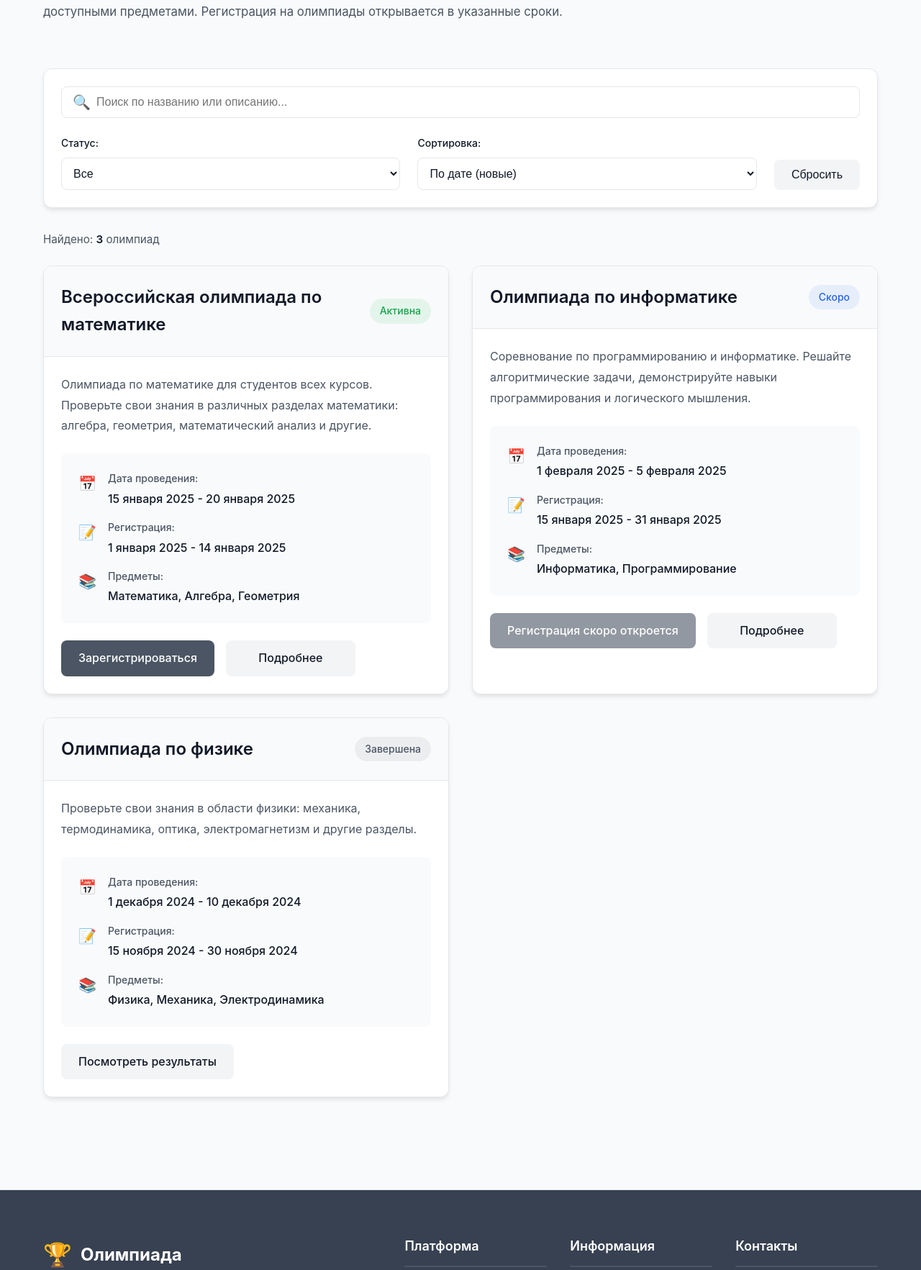
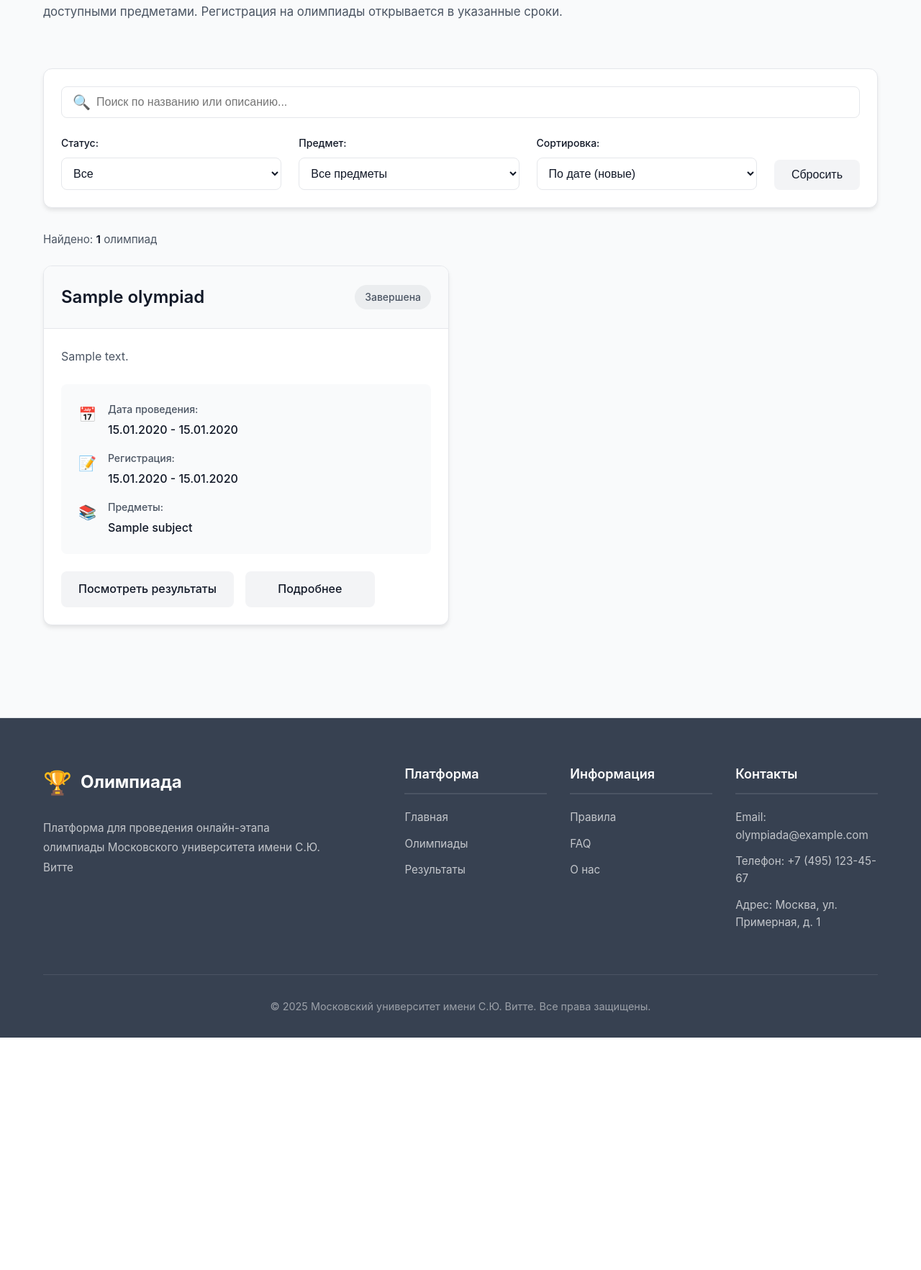
Before and after one commit to olympiada123/olympiada, a Django app: page /olympiads/ in a window 1280 px wide. Shown: the part 267-2032 px from the top of the page at 72% size. After the commit the page ends 1709 px from the top, so only its background shows below. Run offline with Django 5.2, Linux system fonts and the light colour scheme; tables that the repository leaves empty hold one stand-in row (values such as "Sample post").

Commit message:
Created relation for retrieving olympiads from database

```diff
--- a/app/static/js/olympiads.js
+++ b/app/static/js/olympiads.js
@@ -1,6 +1,7 @@
 document.addEventListener('DOMContentLoaded', function() {
     const searchInput = document.getElementById('olympiad-search');
     const statusFilter = document.getElementById('status-filter');
+    const subjectFilter = document.getElementById('subject-filter');
     const sortFilter = document.getElementById('sort-filter');
     const resetBtn = document.getElementById('reset-filters');
     const container = document.getElementById('olympiads-container');
@@ -12,8 +13,16 @@ document.addEventListener('DOMContentLoaded', function() {
     let allCards = Array.from(container.querySelectorAll('.olympiad-card'));
     let filteredCards = [...allCards];
 
-    // Функция для получения статуса карточки
+    /**
+     * Определяет статус олимпиады на основе CSS классов карточки.
+     * @param {HTMLElement} card - Элемент карточки олимпиады.
+     * @returns {string} Статус олимпиады: 'active', 'upcoming', 'finished' или пустая строка.
+     */
     function getCardStatus(card) {
+        const statusAttr = card.getAttribute('data-status');
+        if (statusAttr) {
+            return statusAttr;
+        }
         const statusElement = card.querySelector('.olympiad-status');
         if (!statusElement) return '';
 
@@ -27,17 +36,37 @@ document.addEventListener('DOMContentLoaded', function() {
         return '';
     }
 
-    // Функция для получения текста карточки (название + описание)
+    /**
+     * Извлекает текст из карточки для поиска (название + описание).
+     * @param {HTMLElement} card - Элемент карточки олимпиады.
+     * @returns {string} Объединенный текст в нижнем регистре.
+     */
     function getCardText(card) {
         const title = card.querySelector('.olympiad-title')?.textContent || '';
         const description = card.querySelector('.olympiad-description')?.textContent || '';
         return (title + ' ' + description).toLowerCase();
     }
 
-    // Функция фильтрации
+    /**
+     * Получает список предметов олимпиады из data-атрибута.
+     * @param {HTMLElement} card - Элемент карточки олимпиады.
+     * @returns {Array<string>} Массив названий предметов в нижнем регистре.
+     */
+    function getCardSubjects(card) {
+        const subjectsAttr = card.getAttribute('data-subjects') || '';
+        return subjectsAttr.toLowerCase().split(',').map(function(s) {
+            return s.trim();
+        });
+    }
+
+    /**
+     * Фильтрует карточки олимпиад по поисковому запросу, статусу и предмету.
+     * После фильтрации применяет сортировку и обновляет отображение.
+     */
     function filterCards() {
         const searchTerm = searchInput.value.toLowerCase().trim();
         const statusValue = statusFilter.value;
+        const subjectValue = subjectFilter.value;
 
         filteredCards = allCards.filter(function(card) {
             // Фильтр по поиску
@@ -53,6 +82,14 @@ document.addEventListener('DOMContentLoaded', function() {
                 }
             }
 
+            // Фильтр по предмету
+            if (subjectValue !== 'all') {
+                const cardSubjects = getCardSubjects(card);
+                if (!cardSubjects.includes(subjectValue.toLowerCase())) {
+                    return false;
+                }
+            }
+
             return true;
         });
 
@@ -63,7 +100,10 @@ document.addEventListener('DOMContentLoaded', function() {
         updateDisplay();
     }
 
-    // Функция сортировки
+    /**
+     * Сортирует отфильтрованные карточки олимпиад.
+     * Поддерживает сортировку по названию и дате начала.
+     */
     function sortCards() {
         const sortValue = sortFilter.value;
 
@@ -75,16 +115,18 @@ document.addEventListener('DOMContentLoaded', function() {
                     ? titleA.localeCompare(titleB, 'ru')
                     : titleB.localeCompare(titleA, 'ru');
             } else if (sortValue === 'date-desc' || sortValue === 'date-asc') {
-                // Для примера сортируем по порядку в DOM (можно улучшить, добавив data-атрибуты с датами)
-                const indexA = allCards.indexOf(a);
-                const indexB = allCards.indexOf(b);
-                return sortValue === 'date-desc' ? indexB - indexA : indexA - indexB;
+                const dateA = new Date(a.getAttribute('data-start-date') || 0);
+                const dateB = new Date(b.getAttribute('data-start-date') || 0);
+                return sortValue === 'date-desc' ? dateB - dateA : dateA - dateB;
             }
             return 0;
         });
     }
 
-    // Функция обновления отображения
+    /**
+     * Обновляет отображение отфильтрованных карточек с учетом пагинации.
+     * Обновляет счетчик результатов и создает элементы пагинации.
+     */
     function updateDisplay() {
         // Обновление счетчика
         const count = filteredCards.length;
@@ -108,7 +150,10 @@ document.addEventListener('DOMContentLoaded', function() {
         updatePagination(totalPages);
     }
 
-    // Функция обновления пагинации
+    /**
+     * Создает и обновляет элементы пагинации.
+     * @param {number} totalPages - Общее количество страниц.
+     */
     function updatePagination(totalPages) {
         if (totalPages <= 1) {
             paginationContainer.style.display = 'none';
@@ -216,6 +261,11 @@ document.addEventListener('DOMContentLoaded', function() {
         filterCards();
     });
 
+    subjectFilter.addEventListener('change', function() {
+        currentPage = 1;
+        filterCards();
+    });
+
     sortFilter.addEventListener('change', function() {
         currentPage = 1;
         filterCards();
@@ -224,6 +274,7 @@ document.addEventListener('DOMContentLoaded', function() {
     resetBtn.addEventListener('click', function() {
         searchInput.value = '';
         statusFilter.value = 'all';
+        subjectFilter.value = 'all';
         sortFilter.value = 'date-desc';
         currentPage = 1;
         filterCards();
--- a/app/templates/olympiads.html
+++ b/app/templates/olympiads.html
@@ -38,6 +38,15 @@
                         </select>
                     </div>
                     <div class="filter-group">
+                        <label for="subject-filter" class="filter-label">Предмет:</label>
+                        <select id="subject-filter" class="filter-select">
+                            <option value="all">Все предметы</option>
+                            {% for subject in subjects %}
+                            <option value="{{ subject.name|lower }}">{{ subject.name }}</option>
+                            {% endfor %}
+                        </select>
+                    </div>
+                    <div class="filter-group">
                         <label for="sort-filter" class="filter-label">Сортировка:</label>
                         <select id="sort-filter" class="filter-select">
                             <option value="date-desc">По дате (новые)</option>
@@ -50,130 +59,65 @@
                 </div>
             </div>
             <div class="olympiads-results-info">
-                <span id="results-count">Найдено: <strong>3</strong> олимпиад</span>
+                <span id="results-count">Найдено: <strong>{{ olympiads|length }}</strong> олимпиад</span>
             </div>
             <div class="olympiads-container" id="olympiads-container">
-                <div class="olympiad-card">
+                {% for item in olympiads %}
+                <div class="olympiad-card" data-subjects="{% for subject in item.subjects_names %}{{ subject|lower }}{% if not forloop.last %},{% endif %}{% endfor %}" data-start-date="{{ item.olympiad.start_date|date:'Y-m-d' }}" data-status="{{ item.status }}">
                     <div class="olympiad-header">
                         <div class="olympiad-title-section">
-                            <h2 class="olympiad-title">Всероссийская олимпиада по математике</h2>
-                            <span class="olympiad-status olympiad-status-active">Активна</span>
+                            <h2 class="olympiad-title">{{ item.olympiad.name }}</h2>
+                            <span class="olympiad-status olympiad-status-{{ item.status }}">{{ item.status_display }}</span>
                         </div>
                     </div>
                     <div class="olympiad-content">
+                        {% if item.olympiad.description %}
                         <p class="olympiad-description">
-                            Олимпиада по математике для студентов всех курсов. Проверьте свои знания в различных разделах математики: алгебра, геометрия, математический анализ и другие.
+                            {{ item.olympiad.description }}
                         </p>
+                        {% endif %}
                         <div class="olympiad-details">
                             <div class="olympiad-detail-item">
                                 <span class="detail-icon">📅</span>
                                 <div class="detail-content">
                                     <span class="detail-label">Дата проведения:</span>
-                                    <span class="detail-value">15 января 2025 - 20 января 2025</span>
+                                    <span class="detail-value">{{ item.olympiad.start_date|date:"d.m.Y" }} - {{ item.olympiad.end_date|date:"d.m.Y" }}</span>
                                 </div>
                             </div>
                             <div class="olympiad-detail-item">
                                 <span class="detail-icon">📝</span>
                                 <div class="detail-content">
                                     <span class="detail-label">Регистрация:</span>
-                                    <span class="detail-value">1 января 2025 - 14 января 2025</span>
+                                    <span class="detail-value">{{ item.olympiad.registration_start|date:"d.m.Y" }} - {{ item.olympiad.registration_end|date:"d.m.Y" }}</span>
                                 </div>
                             </div>
+                            {% if item.subjects %}
                             <div class="olympiad-detail-item">
                                 <span class="detail-icon">📚</span>
                                 <div class="detail-content">
                                     <span class="detail-label">Предметы:</span>
-                                    <span class="detail-value">Математика, Алгебра, Геометрия</span>
+                                    <span class="detail-value">{% for subject in item.subjects %}{{ subject.name }}{% if not forloop.last %}, {% endif %}{% endfor %}</span>
                                 </div>
                             </div>
+                            {% endif %}
                         </div>
                         <div class="olympiad-actions">
+                            {% if item.status == 'active' %}
                             <a href="#" class="btn btn-primary">Зарегистрироваться</a>
+                            {% elif item.status == 'upcoming' %}
+                            <a href="#" class="btn btn-primary" disabled>Регистрация скоро откроется</a>
+                            {% elif item.status == 'finished' %}
+                            <a href="#" class="btn btn-secondary">Посмотреть результаты</a>
+                            {% endif %}
                             <a href="#" class="btn btn-secondary">Подробнее</a>
                         </div>
                     </div>
                 </div>
-
-                <div class="olympiad-card">
-                    <div class="olympiad-header">
-                        <div class="olympiad-title-section">
-                            <h2 class="olympiad-title">Олимпиада по информатике</h2>
-                            <span class="olympiad-status olympiad-status-upcoming">Скоро</span>
-                        </div>
-                    </div>
-                    <div class="olympiad-content">
-                        <p class="olympiad-description">
-                            Соревнование по программированию и информатике. Решайте алгоритмические задачи, демонстрируйте навыки программирования и логического мышления.
-                        </p>
-                        <div class="olympiad-details">
-                            <div class="olympiad-detail-item">
-                                <span class="detail-icon">📅</span>
-                                <div class="detail-content">
-                                    <span class="detail-label">Дата проведения:</span>
-                                    <span class="detail-value">1 февраля 2025 - 5 февраля 2025</span>
-                                </div>
-                            </div>
-                            <div class="olympiad-detail-item">
-                                <span class="detail-icon">📝</span>
-                                <div class="detail-content">
-                                    <span class="detail-label">Регистрация:</span>
-                                    <span class="detail-value">15 января 2025 - 31 января 2025</span>
-                                </div>
-                            </div>
-                            <div class="olympiad-detail-item">
-                                <span class="detail-icon">📚</span>
-                                <div class="detail-content">
-                                    <span class="detail-label">Предметы:</span>
-                                    <span class="detail-value">Информатика, Программирование</span>
-                                </div>
-                            </div>
-                        </div>
-                        <div class="olympiad-actions">
-                            <a href="#" class="btn btn-primary" disabled>Регистрация скоро откроется</a>
-                            <a href="#" class="btn btn-secondary">Подробнее</a>
-                        </div>
-                    </div>
+                {% empty %}
+                <div class="olympiads-empty">
+                    <p>Олимпиады не найдены</p>
                 </div>
-
-                <div class="olympiad-card">
-                    <div class="olympiad-header">
-                        <div class="olympiad-title-section">
-                            <h2 class="olympiad-title">Олимпиада по физике</h2>
-                            <span class="olympiad-status olympiad-status-finished">Завершена</span>
-                        </div>
-                    </div>
-                    <div class="olympiad-content">
-                        <p class="olympiad-description">
-                            Проверьте свои знания в области физики: механика, термодинамика, оптика, электромагнетизм и другие разделы.
-                        </p>
-                        <div class="olympiad-details">
-                            <div class="olympiad-detail-item">
-                                <span class="detail-icon">📅</span>
-                                <div class="detail-content">
-                                    <span class="detail-label">Дата проведения:</span>
-                                    <span class="detail-value">1 декабря 2024 - 10 декабря 2024</span>
-                                </div>
-                            </div>
-                            <div class="olympiad-detail-item">
-                                <span class="detail-icon">📝</span>
-                                <div class="detail-content">
-                                    <span class="detail-label">Регистрация:</span>
-                                    <span class="detail-value">15 ноября 2024 - 30 ноября 2024</span>
-                                </div>
-                            </div>
-                            <div class="olympiad-detail-item">
-                                <span class="detail-icon">📚</span>
-                                <div class="detail-content">
-                                    <span class="detail-label">Предметы:</span>
-                                    <span class="detail-value">Физика, Механика, Электродинамика</span>
-                                </div>
-                            </div>
-                        </div>
-                        <div class="olympiad-actions">
-                            <a href="#" class="btn btn-secondary">Посмотреть результаты</a>
-                        </div>
-                    </div>
-                </div>
+                {% endfor %}
             </div>
             <div class="pagination-container" id="pagination-container">
                 <div class="pagination" id="pagination">
--- a/app/views.py
+++ b/app/views.py
@@ -1,6 +1,7 @@
 from django.shortcuts import render, redirect
 from django.contrib import messages
-from .models import ContactForm
+from django.utils import timezone
+from .models import ContactForm, Olympiad, Subject
 
 
 def index(request):
@@ -47,4 +48,46 @@ def rules(request):
 
 
 def olympiads(request):
-    return render(request, 'olympiads.html')
+    """
+    Отображает страницу со списком олимпиад.
+
+    Получает активные олимпиады из базы данных, определяет их статус
+    на основе текущей даты и передает в шаблон вместе со списком предметов.
+
+    Returns:
+        HttpResponse: Рендеринг шаблона olympiads.html с контекстом олимпиад и предметов.
+    """
+    now = timezone.now()
+    olympiads_list = Olympiad.objects.filter(is_active=True).prefetch_related('subjects__subject')
+
+    olympiads_with_status = []
+    for olympiad in olympiads_list:
+        if olympiad.end_date < now:
+            status = 'finished'
+            status_display = 'Завершена'
+        elif olympiad.start_date <= now <= olympiad.end_date:
+            status = 'active'
+            status_display = 'Активна'
+        else:
+            status = 'upcoming'
+            status_display = 'Скоро'
+
+        subjects_list = [olympiad_subject.subject for olympiad_subject in olympiad.subjects.filter(is_active=True)]
+        subjects_names = [subject.name for subject in subjects_list]
+
+        olympiads_with_status.append({
+            'olympiad': olympiad,
+            'status': status,
+            'status_display': status_display,
+            'subjects': subjects_list,
+            'subjects_names': subjects_names,
+        })
+
+    all_subjects = Subject.objects.filter(is_active=True).order_by('name')
+
+    context = {
+        'olympiads': olympiads_with_status,
+        'subjects': all_subjects,
+    }
+
+    return render(request, 'olympiads.html', context)
```
